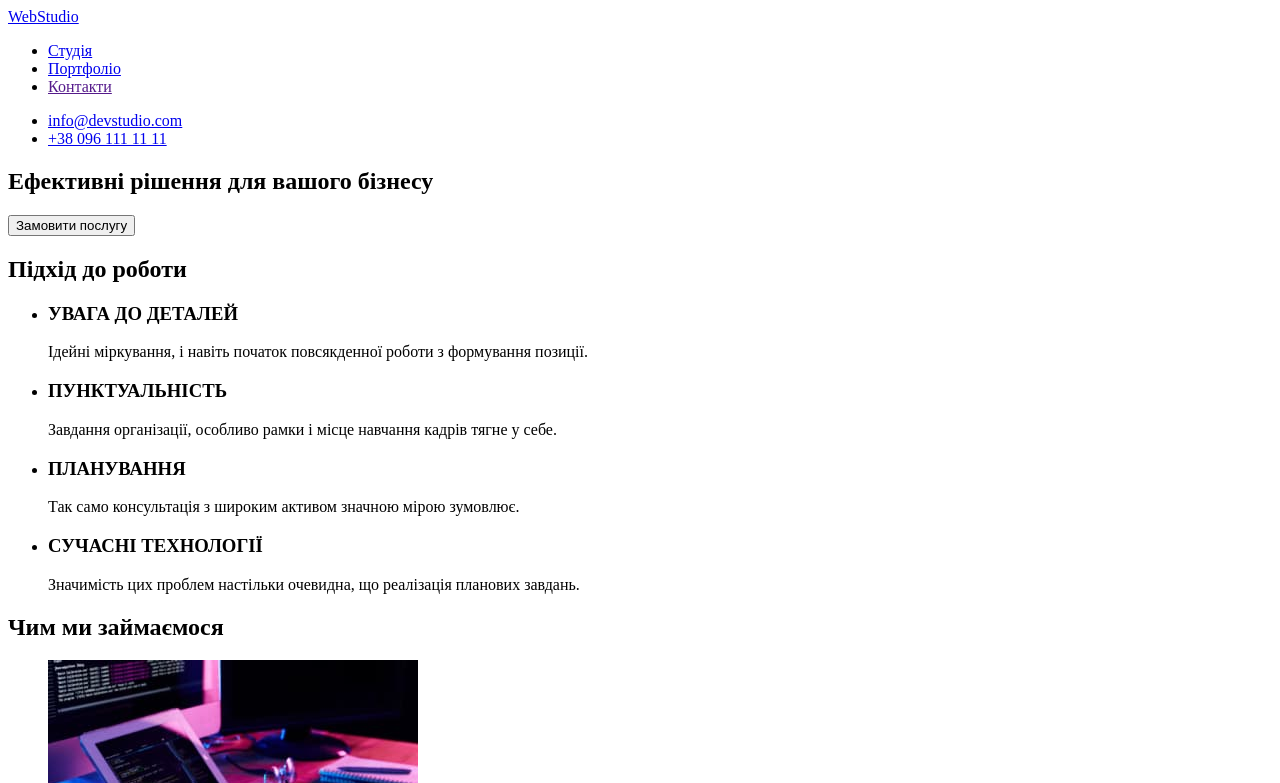
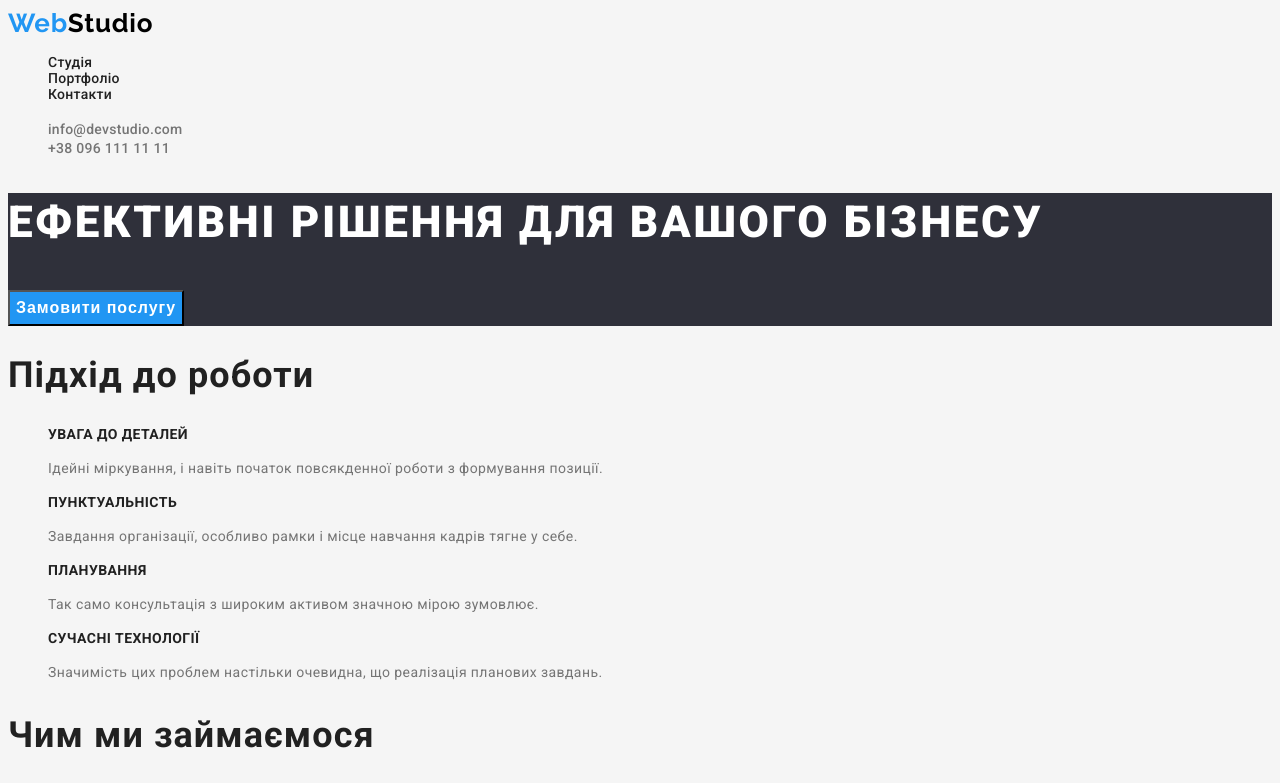
Before and after one commit to RomaDulskyi/goit-markup-hw-02, a plain HTML site: page index.html in a window 1280 px wide. Shown: the top 783 px of the page. Drawn offline with Linux system fonts and the light colour scheme.

Commit message:
add css
виконано дз згідно тз

```diff
--- a/css/styles.css
+++ b/css/styles.css
@@ -0,0 +1,168 @@
+body {
+    background-color: #F5F5F5;
+    font-family: Roboto, sans-serif;
+    font-style: normal;
+    color: #212121;
+    font-weight: 700;
+}
+
+.logo {
+    font-family: Raleway, sans-serif;
+    font-style: normal;
+    font-weight: 700;
+    font-size: 26px;
+    line-height: 1.19;
+    letter-spacing: 0.03em;
+}
+.web {
+    color: #2196F3;
+}
+
+.studio {
+    color: #000000;
+}
+
+.link {
+    color: #212121;
+    text-decoration: none;
+}
+.link:hover,
+.link:focus {
+    color:#2196F3 ;
+}
+
+.color {
+    background-color:#2F303A ;
+    color: #FFFFFF;
+}
+
+h1 {
+    font-weight: 900;
+    font-size: 44px;
+    line-height: 1.36;
+    letter-spacing: 0.06em;
+    text-transform: uppercase;
+}
+
+.button {
+    background-color:#2196F3;
+    color: #FFFFFF;
+    font-weight: 700;
+    font-size: 16px;
+    line-height: 1.87;
+    letter-spacing: 0.06em;
+    cursor: pointer;
+}
+
+.button:active {
+    background-color: #188CE8;
+    font-weight: 700;
+    font-size: 16px;
+    line-height: 1.87;
+    letter-spacing: 0.06em;
+
+}
+h2 {
+    font-size: 36px;
+    line-height: 1.16;
+    letter-spacing: 0.03em;
+}
+
+.robota h3 {
+    font-size: 14px;
+    line-height: 1.14;
+    letter-spacing: 0.03em;
+}
+
+.robota p {
+    font-weight: 400;
+    font-size: 14px;
+    line-height: 1.71;
+    letter-spacing: 0.03em;
+    color: #757575;
+}
+
+.team {
+    background-color:#F5F4FA;
+}
+
+.team h3 {
+    font-weight: 500;
+    font-size: 16px;
+    line-height: 1.18;
+    letter-spacing: 0.03em;
+}
+
+.team p {
+    font-weight: 400;
+    font-size: 16px;
+    line-height: 1.18;
+    letter-spacing: 0.03em;
+    color: #757575;
+}
+
+.color a {
+    color:#FFFFFF;
+}
+address a {
+    font-weight: 400;
+    font-size: 14px;
+    line-height: 1.71;
+    letter-spacing: 0.03em;
+}
+address .link {
+    color: rgba(255, 255, 255, 0.6);
+}
+
+nav li {
+    font-weight: 500;
+        font-size: 14px;
+        line-height: 1.14;
+        letter-spacing: 0.02em;
+}
+
+.tel {
+    font-weight: 500;
+    font-size: 14px;
+    line-height: 1.14;
+    letter-spacing: 0.02em;
+    color: #757575;
+}
+
+button {
+    font-weight: 500;
+    font-size: 16px;
+    line-height: 1.62;
+    letter-spacing: 0.03em;
+    color: #212121;
+    background-color:#F5F4FA;
+    cursor: pointer;
+}
+button:active {
+    font-weight: 500;
+    font-size: 16px;
+    line-height: 1.62;
+    letter-spacing: 0.03em;
+    color: #FFFFFF;
+    background-color: #2196F3;
+}
+
+.portfolio h3 {
+    font-weight: 700;
+    font-size: 18px;
+    line-height: 2;
+    letter-spacing: 0.06em;
+    color: #212121;
+}
+
+.portfolio p {
+    font-weight: 400;
+    font-size: 16px;
+    line-height: 1.87;
+    letter-spacing: 0.03em;
+    color: #757575;
+}
+
+ul {
+    list-style: none;
+}
--- a/index.html
+++ b/index.html
@@ -5,32 +5,41 @@
     <meta http-equiv="X-UA-Compatible" content="IE=edge" />
     <meta name="viewport" content="width=device-width, initial-scale=1.0" />
     <title>Document</title>
+    <link
+      href="https://fonts.googleapis.com/css2?family=Raleway:wght@700&family=Roboto:wght@400;500;700;900&display=swap"
+      rel="stylesheet"
+    />
+    <link rel="stylesheet" href="./css/styles.css" />
   </head>
   <body>
     <header>
       <nav>
-        <a href="./index.html"> WebStudio </a>
+        <a class="link logo" href="./index.html">
+          <span class="web">Web</span><span class="studio">Studio</span>
+        </a>
         <ul>
-          <li><a href="./index.html">Студія</a></li>
-          <li><a href="./portfolio.html">Портфоліо</a></li>
-          <li><a href="">Контакти</a></li>
+          <li><a class="link" href="./index.html">Студія</a></li>
+          <li><a class="link" href="./portfolio.html">Портфоліо</a></li>
+          <li><a class="link" href="">Контакти</a></li>
         </ul>
       </nav>
       <ul>
         <li>
-          <a href="mailto:info@devstudio.com">info@devstudio.com</a>
+          <a class="link tel" href="mailto:info@devstudio.com"
+            >info@devstudio.com</a
+          >
         </li>
         <li>
-          <a href="tel:+380961111111">+38 096 111 11 11</a>
+          <a class="link tel" href="tel:+380961111111">+38 096 111 11 11</a>
         </li>
       </ul>
     </header>
     <main>
-      <section>
+      <section class="color">
         <h1>Ефективні рішення для вашого бізнесу</h1>
-        <button type="button">Замовити послугу</button>
+        <button class="button" type="button">Замовити послугу</button>
       </section>
-      <section>
+      <section class="robota">
         <h2>Підхід до роботи</h2>
         <ul>
           <li>
@@ -76,7 +85,7 @@
           </li>
         </ul>
       </section>
-      <section>
+      <section class="team">
         <h2>Наша команда</h2>
         <ul>
           <li>
@@ -102,16 +111,20 @@
         </ul>
       </section>
     </main>
-    <footer>
-      <a href="./index.html"> WebStudio </a>
+    <footer class="color">
+      <a class="link logo" href="./index.html">
+        <span class="web">Web</span>Studio
+      </a>
       <address>
         <ul>
           <li>м. Київ, пр-т Лесі Українки, 26</li>
           <li>
-            <a href="mailto:info@devstudio.com">info@devstudio.com</a>
+            <a class="link" href="mailto:info@devstudio.com"
+              >info@devstudio.com</a
+            >
           </li>
           <li>
-            <a href="tel:+380961111111">+38 096 111 11 11</a>
+            <a class="link" href="tel:+380961111111">+38 096 111 11 11</a>
           </li>
         </ul>
       </address>
```
Also changed, not shown: portfolio.html (+37 -14 lines).
